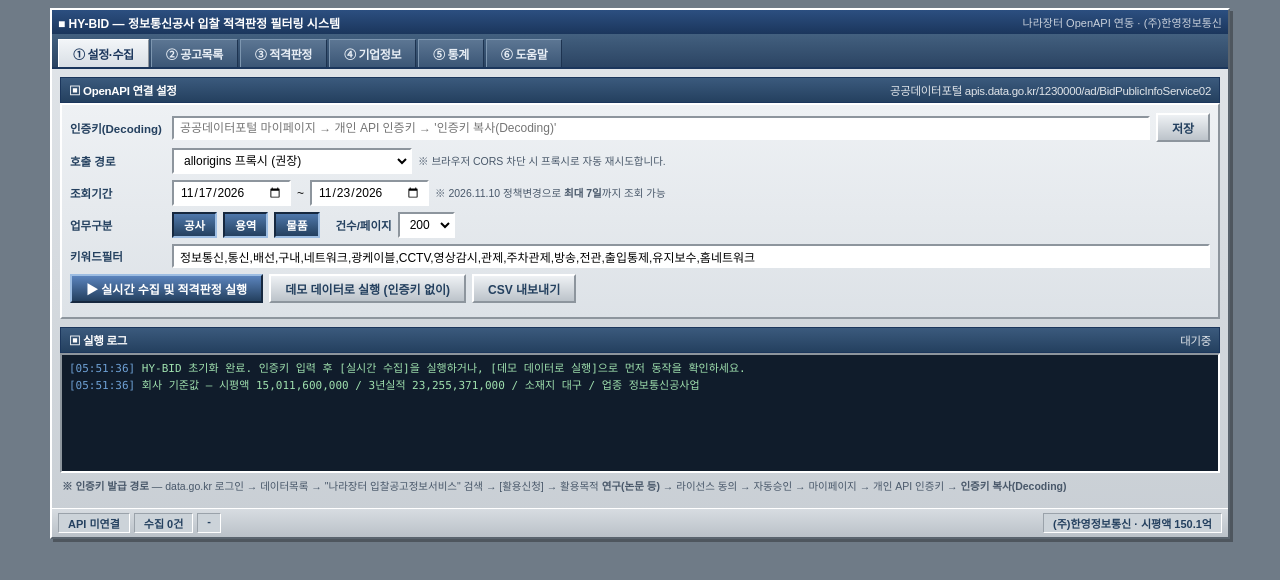
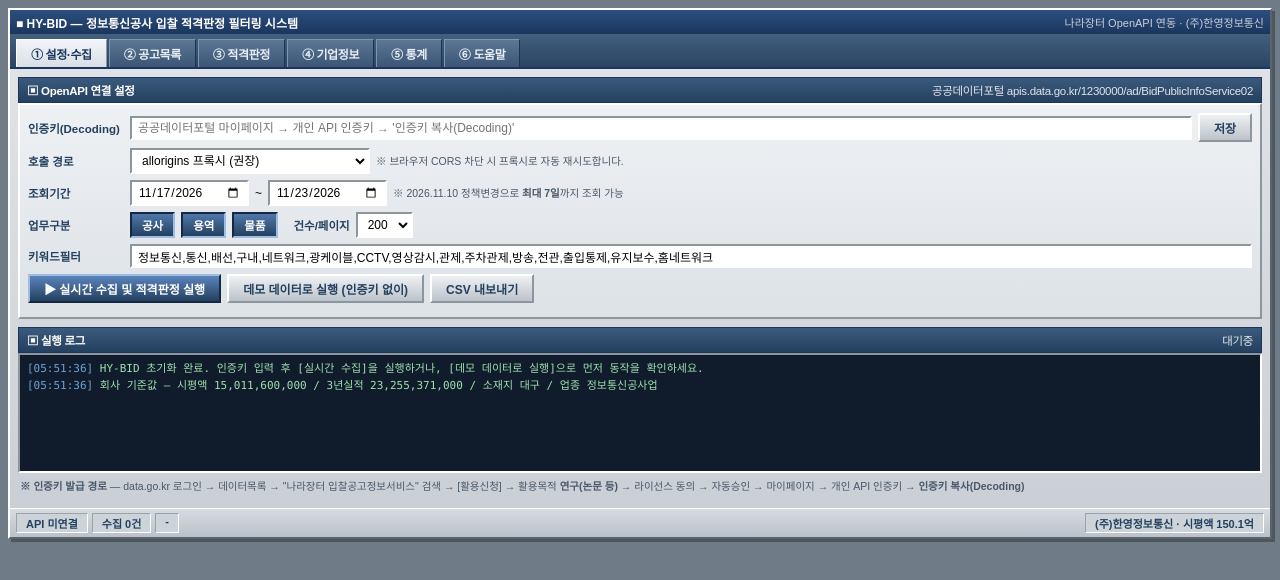
Before and after one commit to HyeongseoSon/hybid, a plain HTML site: page index.html in a window 1280 px wide. Drawn offline with Linux system fonts and the light colour scheme.

Commit message:
Increase max-width of app to 1600px

```diff
--- a/index.html
+++ b/index.html
@@ -50,7 +50,7 @@
     }
 
     .app {
-      max-width: 1180px;
+      max-width: 1600px;
       margin: 0 auto;
       background: linear-gradient(180deg, #e2e6ea, #c8ced4);
       border: 2px solid;
```
